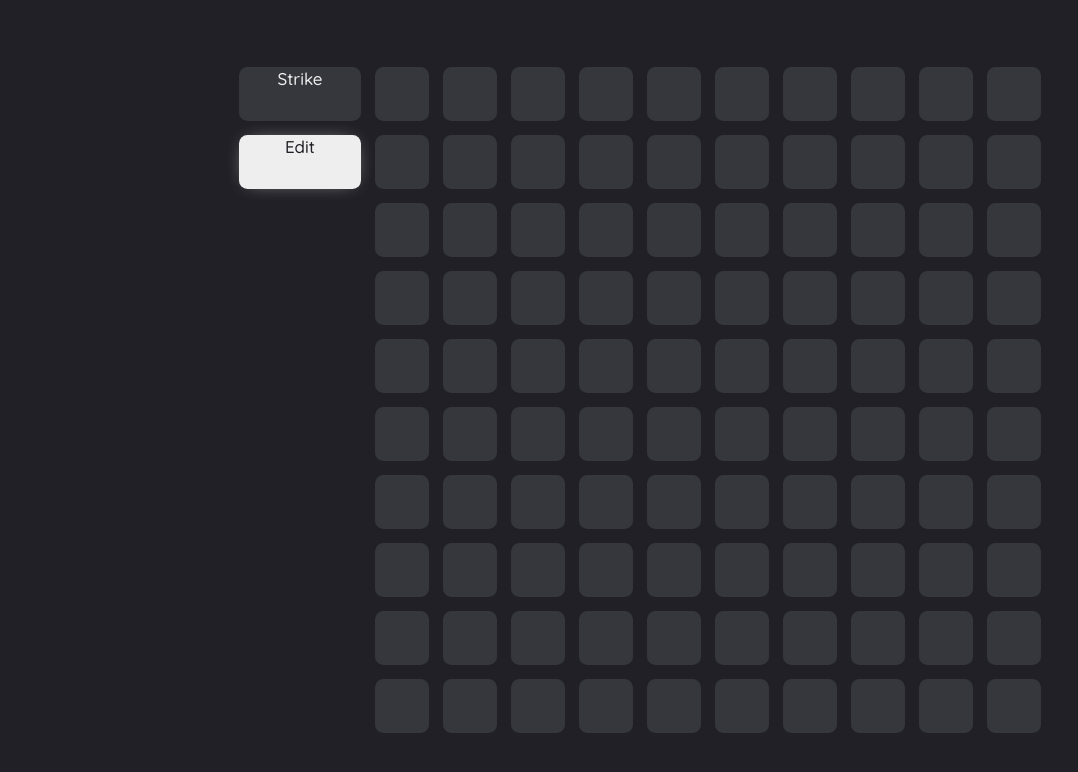
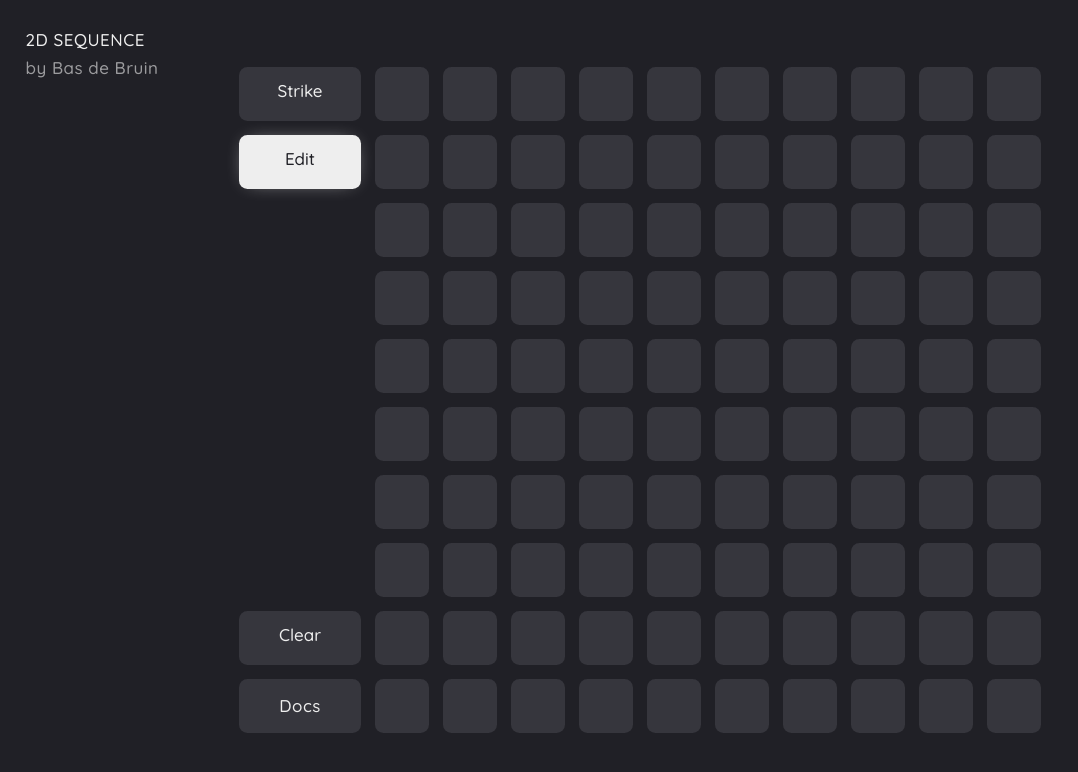
Before and after one commit to basdebruin/2d-sequence, a plain HTML site: page index.html in a window 1280 px wide. Shown: the whole page, without its empty margins (0-1078 px from the left). Drawn offline with Linux system fonts and the light colour scheme.

Commit message:
added clear and docs buttons

```diff
--- a/app.js
+++ b/app.js
@@ -12,6 +12,7 @@ var gridItems = [];
 function init() {
 
     gridElement = document.getElementById('grid');
+    gridElement.innerHTML = "";
     for (let i = 0; i < gridSize*gridSize; i++) {
 
         gridItems[i] = new Button(gridElement, i);
@@ -20,13 +21,23 @@ function init() {
 
 }
 
+// functions triggered by buttons:
 function setMode(event, mode) {
     globalMode = mode;
 
     // toggle button activeness
-    const nav = document.querySelector('nav').childNodes;
+    const nav = document.querySelector('#switch').childNodes;
     for (let b of nav) {
         if (b.classList) b.classList.remove('active')
     }
     event.currentTarget.className += " active";
 }
+function clearGrid() {
+    // remove all timers
+    var highestTimeoutId = setTimeout(";");
+    for (var i = 0; i < highestTimeoutId; i++) {
+        clearTimeout(i);
+    }
+    // reinit grid
+    init();
+}
--- a/index.html
+++ b/index.html
@@ -20,11 +20,23 @@
 </head>
 
 <body onload="init()">
+
+    <div id="title">
+        <h1>2D Sequence</h1>
+        <h2>by Bas de Bruin</h2>
+    </div>
+
     <div class="container">
 
         <nav>
-            <button onclick="setMode(event, 'strike')">Strike</button>
-            <button onclick="setMode(event, 'edit')" class="active">Edit</button>
+            <div id="switch">
+                <button onclick="setMode(event, 'strike')">Strike</button>
+                <button onclick="setMode(event, 'edit')" class="active">Edit</button>
+            </div>
+            <div>
+                <button onclick="clearGrid()">Clear</button>
+                <a href="https://github.com/basdebruin/2d-sequence/blob/master/docs/docs.md">Docs</a>
+            </div>
         </nav>
 
         <div id="grid"></div>
--- a/styles/app.scss
+++ b/styles/app.scss
@@ -9,19 +9,23 @@ $grid-y-amt: 10;
 $grid-size: 40rem;
 
 
-button {
+button, a {
     width: 80%;
     height: 80%;
 
     font-size: 1rem;
     font-family: $fonts;
     color: $color;
+    text-decoration: none;
 
     margin: auto;
+    padding: 0.8rem;
 
     background: #36363D;
     border: none;
     border-radius: 0.5rem;
+
+    outline: none;
 
     cursor: pointer;
 
@@ -45,18 +49,21 @@ button {
 }
 
 nav {
-    display: block;
+    display: flex;
+    flex-flow: column nowrap;
+    justify-content: space-between;
     height: $grid-size;
     width: $grid-size / $grid-x-amt * 2;
     padding: 0;
 
-    button {
+    div {
+        display: block;
+        width: 100%;
+
+        button, a {
             width: 90%;
             height: $grid-size / $grid-y-amt * 0.80;
-        margin: $grid-size / $grid-y-amt * 0.10
-                0
-                $grid-size / $grid-y-amt * 0.20
-                $grid-size / $grid-y-amt * 0.10;
+            margin: $grid-size / $grid-y-amt * 0.20 0 $grid-size / $grid-y-amt * 0.10 $grid-size / $grid-y-amt * 0.10;
             display: flex;
             align-content: center;
             justify-content: center;
@@ -69,9 +76,34 @@ nav {
             }
         }
     }
+}
+
+#switch button {
+    margin: $grid-size / $grid-y-amt * 0.10 0 $grid-size / $grid-y-amt * 0.20 $grid-size / $grid-y-amt * 0.10;
+}
+
+
 
 #debug {
     position: fixed;
     bottom: 1rem;
     left: 1rem;
 }
+
+#title {
+    position: fixed;
+    top: 1.5rem;
+    left: 1.5rem;
+
+    h1, h2 {
+        font-size: 1rem;
+        font-weight: normal;
+        text-transform: uppercase;
+        margin: 0;
+    }
+
+    h2 {
+        text-transform: none;
+        opacity: 0.6;
+    }
+}
```
Also changed, not shown: styles/app.css, styles/app.min.css. Lines whose indentation alone changed are shown as unchanged.
